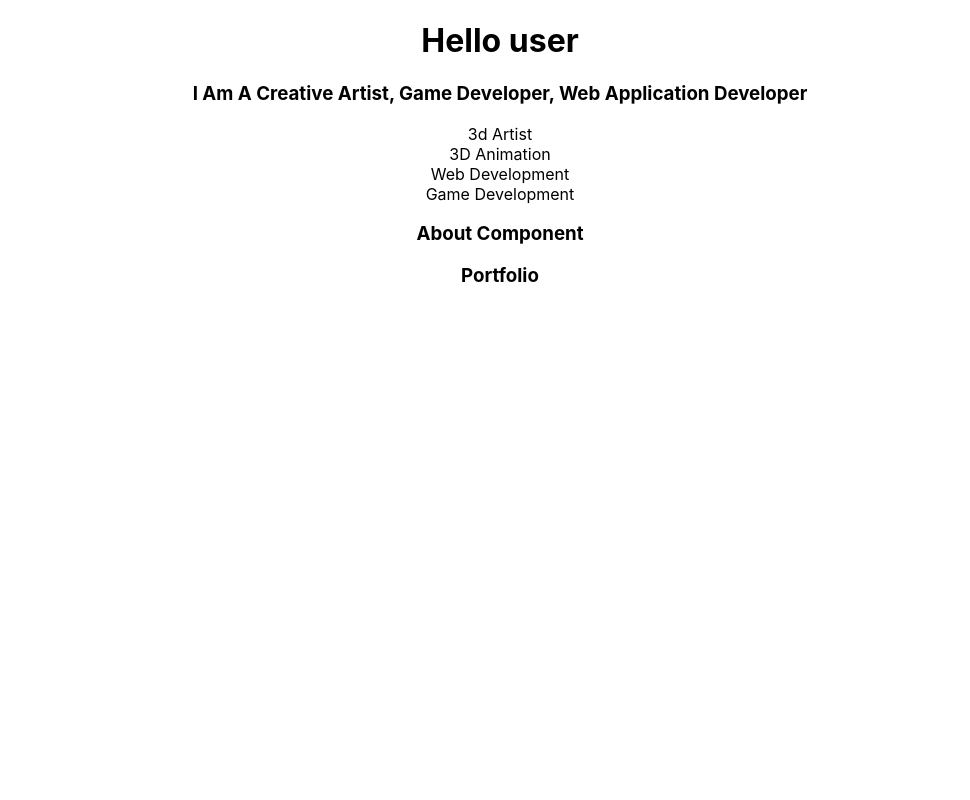
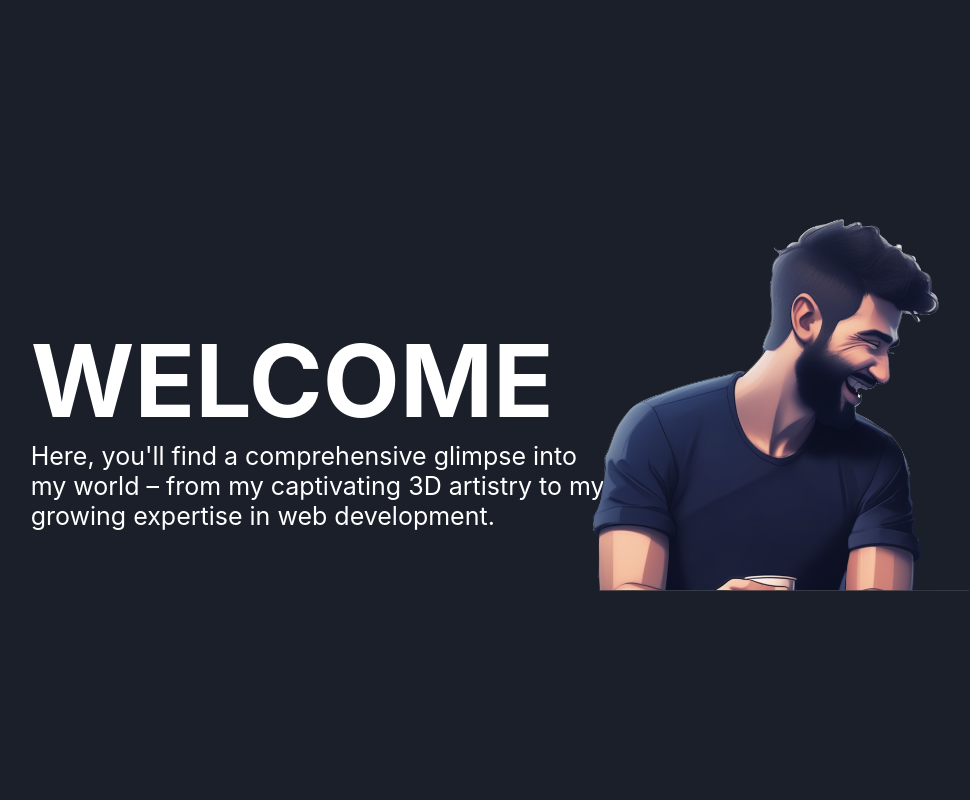
Before and after one commit to Shravankit/shravan-portfolio, a React (Create React App) app in the folder project-frontend/: page / in a window 1280 px wide. Shown: the top 800 px of the page, without its empty margins (140-1110 px from the left). Built offline with nearby package versions, Linux system fonts and the light colour scheme; the HTML template or start-up script is replaced by a standard one.

Commit message:
added content and some styles into the hero, about, skills components

```diff
--- a/project-frontend/src/App.css
+++ b/project-frontend/src/App.css
@@ -1,5 +1,18 @@
 .App {
   text-align: center;
+  font-family: 'inter';
+  color: #fff;
+  background: rgb(26, 31, 41) no-repeat fixed top;
+  background-size: cover;
+
+}
+
+.allSections{
+  width: 100%;
+  height: 100vh;
+  display: grid;
+  place-items: center;
+  /* max-width: 1500px; */
 }
 
 .App-logo {
@@ -13,21 +26,6 @@
   }
 }
 
-.App-header {
-  background-color: #282c34;
-  min-height: 100vh;
-  display: flex;
-  flex-direction: column;
-  align-items: center;
-  justify-content: center;
-  font-size: calc(10px + 2vmin);
-  color: white;
-}
-
-.App-link {
-  color: #61dafb;
-}
-
 @keyframes App-logo-spin {
   from {
     transform: rotate(0deg);
--- a/project-frontend/src/App.js
+++ b/project-frontend/src/App.js
@@ -2,9 +2,11 @@ import './App.css';
 import Home from './MainPages/Home';
 
 function App() {
+
+
   return (
     <div className="App">
-      <h1>Hello user</h1>
+    {/* <img src={'/images/main-background.png'} alt='background main' style={{position:'fixed', zIndex:'-10'}} /> */}
       <Home />
     </div>
   );
--- a/project-frontend/src/MainPages/HomeComponents/AboutComponent.jsx
+++ b/project-frontend/src/MainPages/HomeComponents/AboutComponent.jsx
@@ -1,12 +1,22 @@
 import React from 'react';
+import './HomeComponentsStyles/AboutComponent.css';
 
 export default function AboutComponent()
 {
-    return <section>
-        <div>
+    return <section id='about-section' className='allSections'>
+        <div className='aboutComponent'>
             <h1>
-                About Component
+                About Me
             </h1>
+            <h2>
+                I am Sravan, a dynamic 3D artist, web developer, and game developer with three years of experience, leaving an indelible mark on the industry. As a visionary, I craft captivating digital worlds and deliver dynamic, user-centric experiences in web development and game storytelling.
+            </h2>
+            <h2>
+                Committed to excellence, I exceed expectations, turning visions into reality with dedication and ingenuity. Join me on an adventure where possibilities are limitless.
+            </h2>
+            <h2>
+                I firmly believe in the power of teamwork to achieve outstanding results. Collaborative efforts blend diverse perspectives, foster creativity, and maximize efficiency. Embracing collaboration and leveraging our unique talents, let's strive for excellence as a unified team.
+            </h2>
         </div>
     </section>
 }
--- a/project-frontend/src/MainPages/HomeComponents/HeroComponent.jsx
+++ b/project-frontend/src/MainPages/HomeComponents/HeroComponent.jsx
@@ -1,10 +1,19 @@
 import React from 'react';
+import './HomeComponentsStyles/HeroComponent.css';
 
 export default function HeroComponent()
 {
-    return <section>
-        <h1>
-            I Am A Creative Artist, Game Developer, Web Application Developer
-        </h1>
+    return <section id='heroComponent' className='allSections'>
+        <div className='hero-component'>
+            <h1>
+                WELCOME
+            </h1>
+            <h2>
+                Here, you'll find a comprehensive glimpse into my world – from my captivating 3D artistry to my growing expertise in web development.
+            </h2>
+        </div>
+        <div className='hero-section-images'>
+            <img src={'images/ProfileImage.png'} alt='herosection main'/>
+        </div>
     </section>
 }
--- /dev/null
+++ b/project-frontend/src/MainPages/HomeComponents/HomeComponentsStyles/AboutComponent.css
@@ -0,0 +1,20 @@
+#about-section{
+    width: fit-content;
+    display: flex;
+    place-items: left;
+}
+.aboutComponent{
+    /* display: grid; */
+    /* place-items: center */
+    width: 50%;
+    padding: 0 0 0 10%;
+    text-align: left;
+}
+
+.aboutComponent h2{
+    font-size: 25px;
+}
+
+.aboutComponent h1{
+    font-size: 40px;
+}
--- /dev/null
+++ b/project-frontend/src/MainPages/HomeComponents/HomeComponentsStyles/HeroComponent.css
@@ -0,0 +1,40 @@
+#heroComponent{
+    display: flex;
+    place-items: center;
+    justify-content: space-evenly;
+    width: 100%;
+    margin: 0;
+    padding: 0;
+}
+.hero-component{
+    display: grid;
+    place-items: left;
+    width: 30%;
+    height: 20vh;
+    text-align: left;
+    /* background-color: aquamarine; */
+}
+
+.hero-section-images{
+    width: 30%;
+    /* background-color: aqua; */
+}
+
+.hero-section-images img{
+    width: 100%;
+}
+
+.hero-component h1{
+    font-size: 100px;
+    font-weight: bold;
+    padding: 0;
+    margin: 0;
+}
+
+.hero-component h2{
+    width: 110%;
+    font-size: 25px;
+    font-weight: normal;
+    padding: 0;
+    margin: 0;
+}
--- /dev/null
+++ b/project-frontend/src/MainPages/HomeComponents/HomeComponentsStyles/SkillsComponent.css
@@ -0,0 +1,24 @@
+.skills-section{
+    width: 75%;
+    display: flex;
+    place-content: center;
+    flex-wrap: wrap;
+}
+
+.skill{
+    width: 400px;
+    height: 20vh;
+    border: 1px solid black;
+    box-sizing: border-box;
+    box-shadow: 5px 5px 10px 2px rgba(0, 0, 0, 0.5) ;
+    border-radius: 25px;
+    margin: 5% 5%;
+    display: grid;
+    place-items: center;
+    font-size: 2rem;
+    font-weight: bold;
+    /* background: gray; */
+    backdrop-filter: blur(10px);
+    /* backdrop-filter: brightness(50%);
+    backdrop-filter: contrast(50%); */
+}
--- a/project-frontend/src/MainPages/HomeComponents/PortfolioComponent.jsx
+++ b/project-frontend/src/MainPages/HomeComponents/PortfolioComponent.jsx
@@ -2,7 +2,7 @@ import React from 'react';
 
 export default function PortfolioComponent()
 {
-    return <section>
+    return <section className='allSections'>
         <div>
             <h1>
                 Portfolio
--- a/project-frontend/src/MainPages/HomeComponents/SkillsComponents.jsx
+++ b/project-frontend/src/MainPages/HomeComponents/SkillsComponents.jsx
@@ -1,13 +1,14 @@
 import React from 'react';
+import './HomeComponentsStyles/SkillsComponent.css';
 
 export default function SkillsComponent()
 {
-    return <section>
-        <div>
-            <div>3d Artist</div>
-            <div>3D Animation</div>
-            <div>Web Development</div>
-            <div>Game Development</div>
+    return <section id='skills-Component' className='allSections'>
+        <div className='skills-section'>
+            <div className='skill'>3d Artist</div>
+            <div className='skill'>3D Animation</div>
+            <div className='skill'>Web Development</div>
+            <div className='skill'>Game Development</div>
         </div>
     </section>
 }
```
Also changed, not shown: project-frontend/public/images/ProfileImage.png (added), project-frontend/public/images/main-background.png (added).
